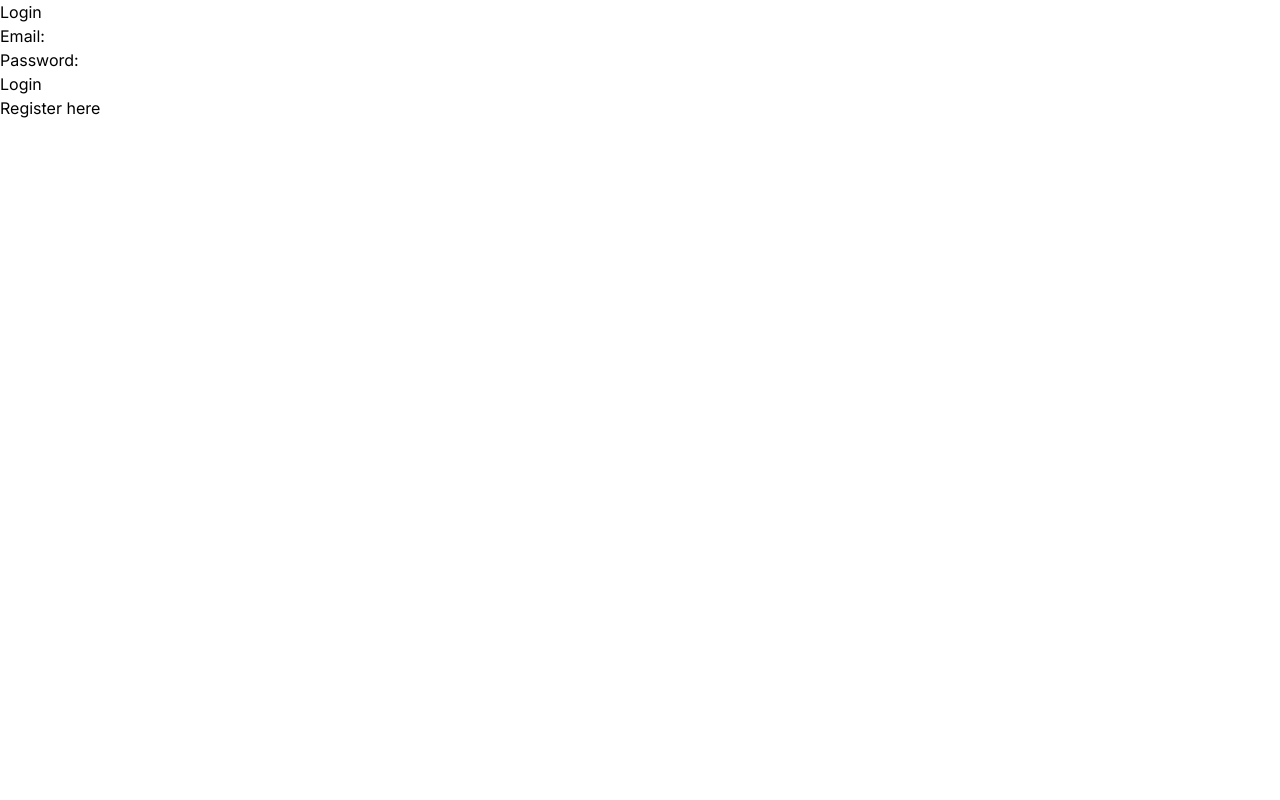
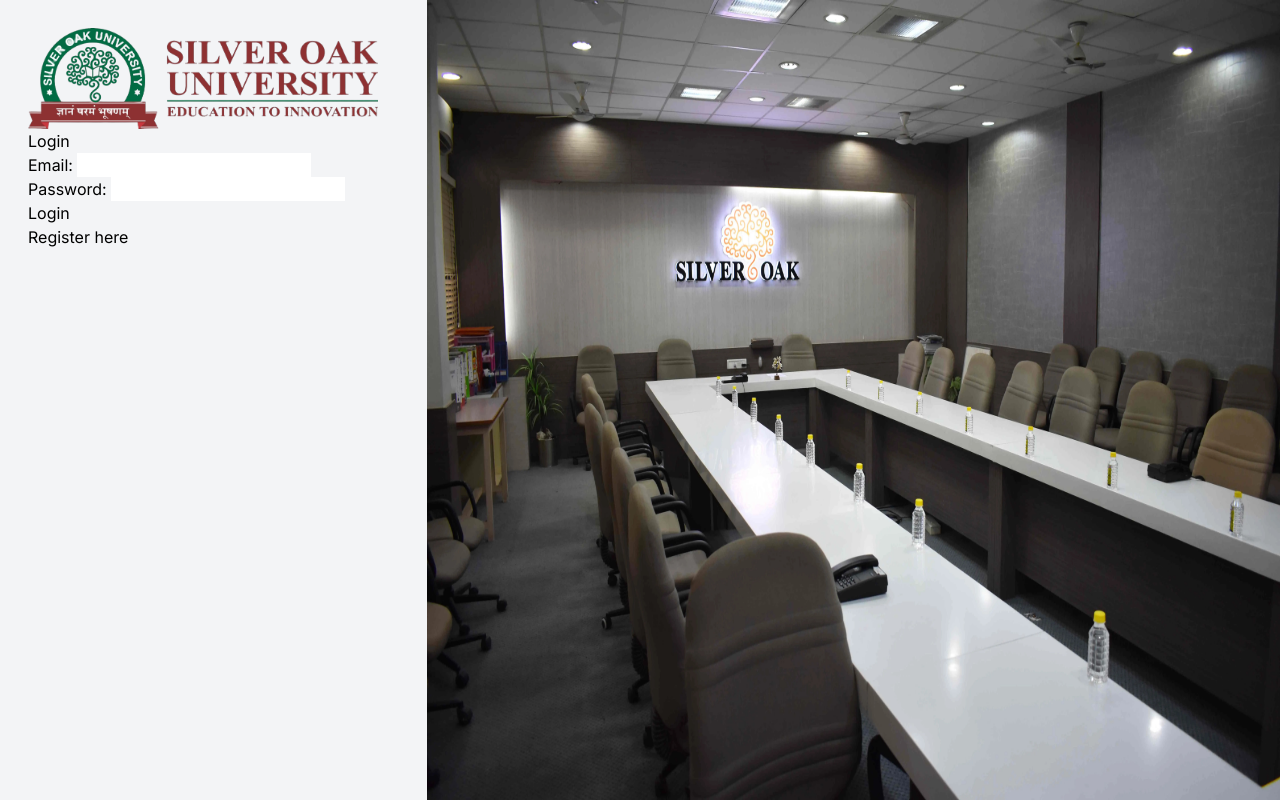
Before and after one commit to Rushikeshf01/fe-placement-student, a Next.js app: page /login in a window 1280 px wide. Built offline with nearby package versions, Linux system fonts and the light colour scheme.

Commit message:
common layout for login and register

```diff
--- /dev/null
+++ b/src/app/login/layout.tsx
@@ -0,0 +1,20 @@
+import Slideshow from "@/module/slideshow/Slideshow";
+import Image from "next/image";
+import React from "react";
+import logo from "../../../public/sou-logo2.png";
+
+const LoginLayout = ({ children }: { children: React.ReactNode }) => {
+  return (
+    <div>
+      <div className="flex justify-center	items-center h-screen">
+        <div className="w-1/3 h-screen p-7 bg-gray-100">
+          <Image src={logo} alt="Silver Oak University" className="w-[350px]" />
+          {children}
+        </div>
+        <Slideshow />
+      </div>
+    </div>
+  );
+};
+
+export default LoginLayout;
--- /dev/null
+++ b/src/app/register/layout.tsx
@@ -0,0 +1,20 @@
+import Slideshow from "@/module/slideshow/Slideshow";
+import Image from "next/image";
+import React from "react";
+import logo from "../../../public/sou-logo2.png";
+
+const RegisterLayout = ({ children }: { children: React.ReactNode }) => {
+  return (
+    <div>
+      <div className="flex justify-center	items-center h-screen">
+        <div className="w-1/3 h-screen p-7 bg-gray-100">
+          <Image src={logo} alt="Silver Oak University" className="w-[350px]" />
+          {children}
+        </div>
+        <Slideshow />
+      </div>
+    </div>
+  );
+};
+
+export default RegisterLayout;
--- a/src/module/register/Register.tsx
+++ b/src/module/register/Register.tsx
@@ -1,11 +1,8 @@
 import React, { useState } from "react";
 import Link from "next/link";
-import Image from "next/image";
 import authClient from "@/network/authClient";
 import { TextField, Button } from "@mui/material";
 import { ApplicationConstant } from "@/constant/applicationConstant";
-import logo from "../../../public/sou-logo2.png";
-import Slideshow from "../slideshow/Slideshow";
 // import style from "./register.module.css"
 
 const Register = () => {
@@ -36,9 +33,7 @@ const Register = () => {
   };
 
   return (
-    <div className="flex justify-center	items-center h-screen">
-      <div className="w-1/3 h-screen p-7 bg-gray-100">
-        <Image src={logo} alt="Silver Oak University" className="w-[350px]" />
+    <>
       <p className="mt-6 text-3xl font-bold">Student Registration</p>
       <div className="grid grid-cols-2 gap-3 mt-2">
         <TextField
@@ -114,9 +109,7 @@ const Register = () => {
           Login here
         </Link>
       </div>
-      </div>
-      <Slideshow />
-    </div>
+    </>
   );
 };
 
--- a/src/module/slideshow/Slideshow.tsx
+++ b/src/module/slideshow/Slideshow.tsx
@@ -1,3 +1,5 @@
+"use client";
+
 import React, { useState } from "react";
 import Image, { StaticImageData } from "next/image";
 import photo1 from "../../../public/sliderImages/1.jpg";
```
Lines whose indentation alone changed are shown as unchanged.
